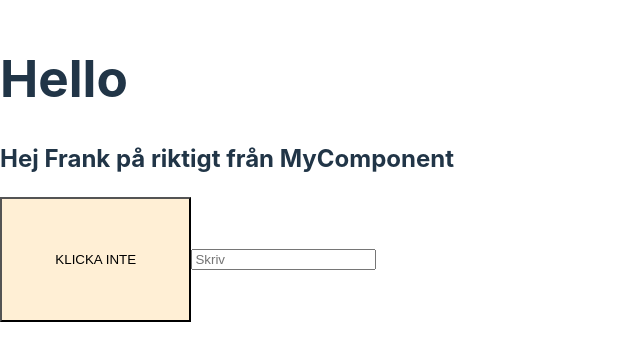
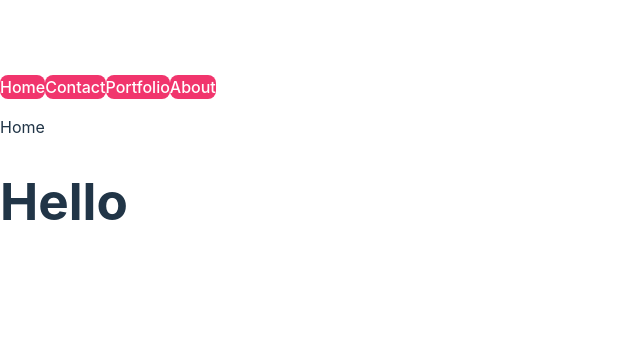
Before and after one commit to juiceghost/noob-stories, a React (Vite) app: page / in a window 1280 px wide. Shown: the part 231-592 px from the top of the page, without its empty margins (0-640 px from the left). Built offline with nearby package versions, Linux system fonts and the light colour scheme.

Commit message:
added Navbar

```diff
--- a/package.json
+++ b/package.json
@@ -11,6 +11,7 @@
   "dependencies": {
     "react": "^18.2.0",
     "react-dom": "^18.2.0",
+    "react-router-dom": "^5.1.2",
     "styled-components": "^5.3.6"
   },
   "devDependencies": {
--- a/src/App.jsx
+++ b/src/App.jsx
@@ -1,5 +1,11 @@
 import React, { useState } from 'react';
 import styled from 'styled-components';
+import Navbar from './Navbar';
+import {
+  BrowserRouter as Router,
+  Route,
+  Switch
+} from "react-router-dom";
 
 const MyButton = styled.button`
   padding: 4em;
@@ -17,10 +23,26 @@ function App() {
   const myName = "Frank";
   const buttonText = "KLICKA INTE";
   return (
-    <div>
-      <h1>Hello {text}</h1>
-      <MyComponent handleChange={handleChange} text={text} setText={setText} buttonText={buttonText} myName={myName} />
-    </div>);
+    <Router>
+      <div>
+        <Navbar />
+        <Switch>
+          <Route path="/about">
+            <p>About</p>
+            <MyComponent handleChange={handleChange} text={text} setText={setText} buttonText={buttonText} myName={myName} />
+          </Route>
+          <Route path="/portfolio">
+            <p>Portoflio</p>
+          </Route>
+          <Route path="/">
+            <p>Home</p>
+          </Route>
+        </Switch>
+        <h1>Hello {text}</h1>
+
+      </div>
+    </Router>
+  );
 }
 
 
--- a/src/Navbar.jsx
+++ b/src/Navbar.jsx
@@ -1,31 +1,29 @@
+import React from "react";
+import styled from "styled-components";
+import {
+    Link
+} from "react-router-dom";
+
+const StyledNav = styled.nav`
+    display: flex;
+    flex-direction: row;
+    justify-content: space-between;
+`;
+
+const StyledLink = styled(Link)`
+    color: white;
+    background-color: #f1356d;
+    border-radius: 8px;
+`;
 const Navbar = () => {
     return (
-        <nav className="navbar">
-<h1>Welcome to my world</h1>
-    <div className="links">
-        <a href="/" style={{
-            color: "white",
-            backgroundColor: "#f1356d",
-            borderRadius: "8px"
-        }}>Home</a>
-        <a href="/" style={{
-            color: "white",
-            backgroundColor: "#f1356d",
-            borderRadius: "8px"
-        }}>Contact</a>
-        <a href="/" style={{
-            color: "white",
-            backgroundColor: "#f1356d",
-            borderRadius: "8px"
-        }}>Portfolio</a>
-        <a href="/" style={{
-            color: "white",
-            backgroundColor: "#f1356d",
-            borderRadius: "8px"
-        }}>About</a>
-    </div>
-    </nav>
-     );
+        <StyledNav>
+            <StyledLink to="/">Home</StyledLink>
+            <StyledLink to="/contact">Contact</StyledLink>
+            <StyledLink to="/portfolio">Portfolio</StyledLink>
+            <StyledLink to="/about">About</StyledLink>
+        </StyledNav>
+    );
 }
 
 export default Navbar;
```
Also changed, not shown: 1 other file (tests, documents, lock files or other folders).
